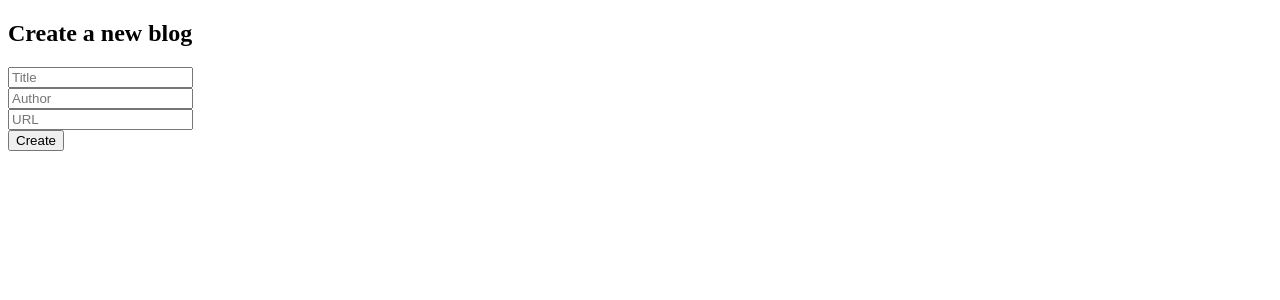
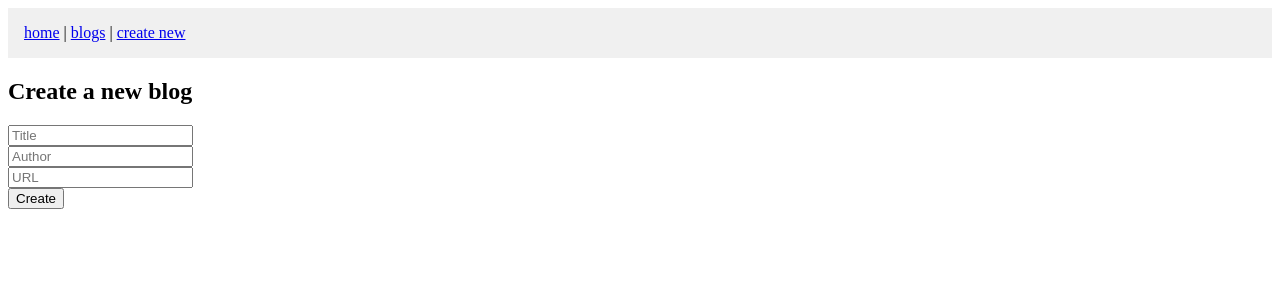
Before and after one commit to Mllkmoha/fullstackopen-nextjs-mllk, a Next.js app: page /blogs/new in a window 1280 px wide. Shown: the top 300 px of the page. Built offline with nearby package versions, Linux system fonts and the light colour scheme.

Commit message:
fix import paths and layout for vercel build

```diff
--- a/app/blogs/new/page.tsx
+++ b/app/blogs/new/page.tsx
@@ -1,4 +1,4 @@
-import { createBlog } from "../../../actions/blogs"
+import { createBlog } from "@/app/actions/blogs"
 export default function NewBlog() {
   return (
     <div>
--- /dev/null
+++ b/app/layout.tsx
@@ -0,0 +1,22 @@
+import Link from "next/link"
+
+export default function RootLayout({
+  children,
+}: {
+  children: React.ReactNode
+}) {
+  return (
+    <html lang="en">
+      <body>
+        <nav style={{ padding: "1rem", background: "#f0f0f0", marginBottom: "1rem" }}>
+          <Link href="/">home</Link>
+          {" | "}
+          <Link href="/blogs">blogs</Link>
+          {" | "}
+          <Link href="/blogs/new">create new</Link>
+        </nav>
+        {children}
+      </body>
+    </html>
+  )
+}
```
